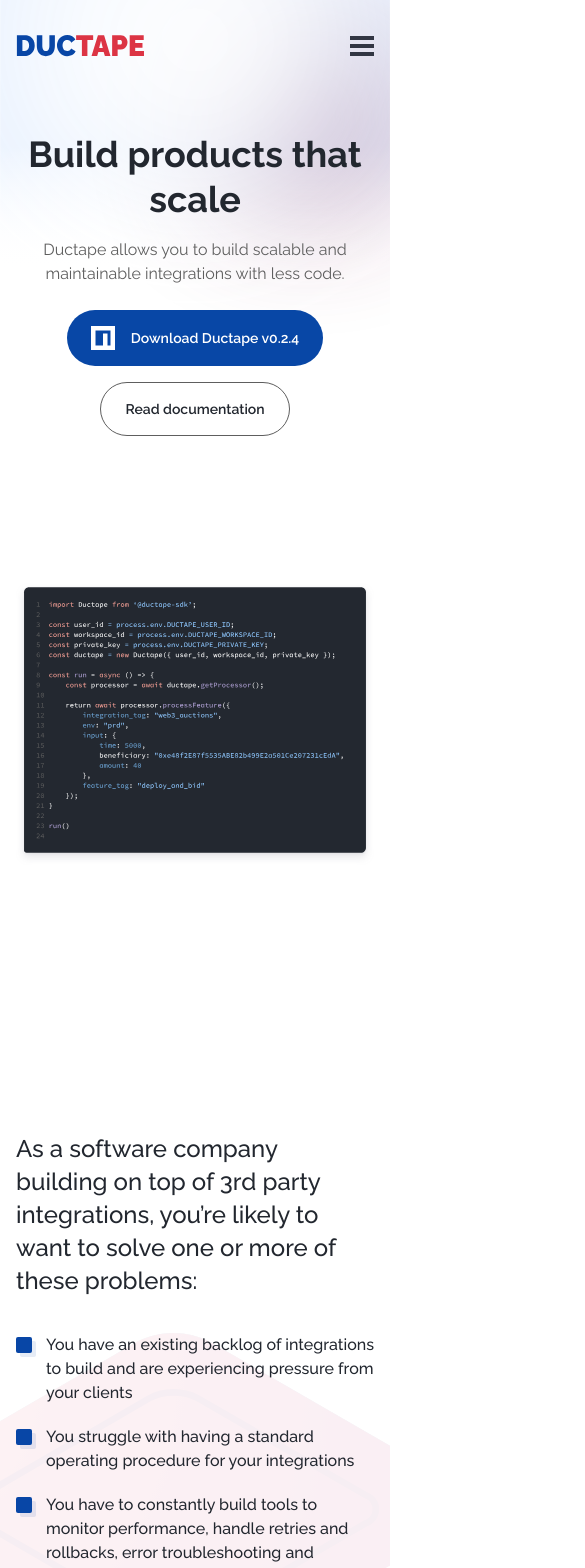
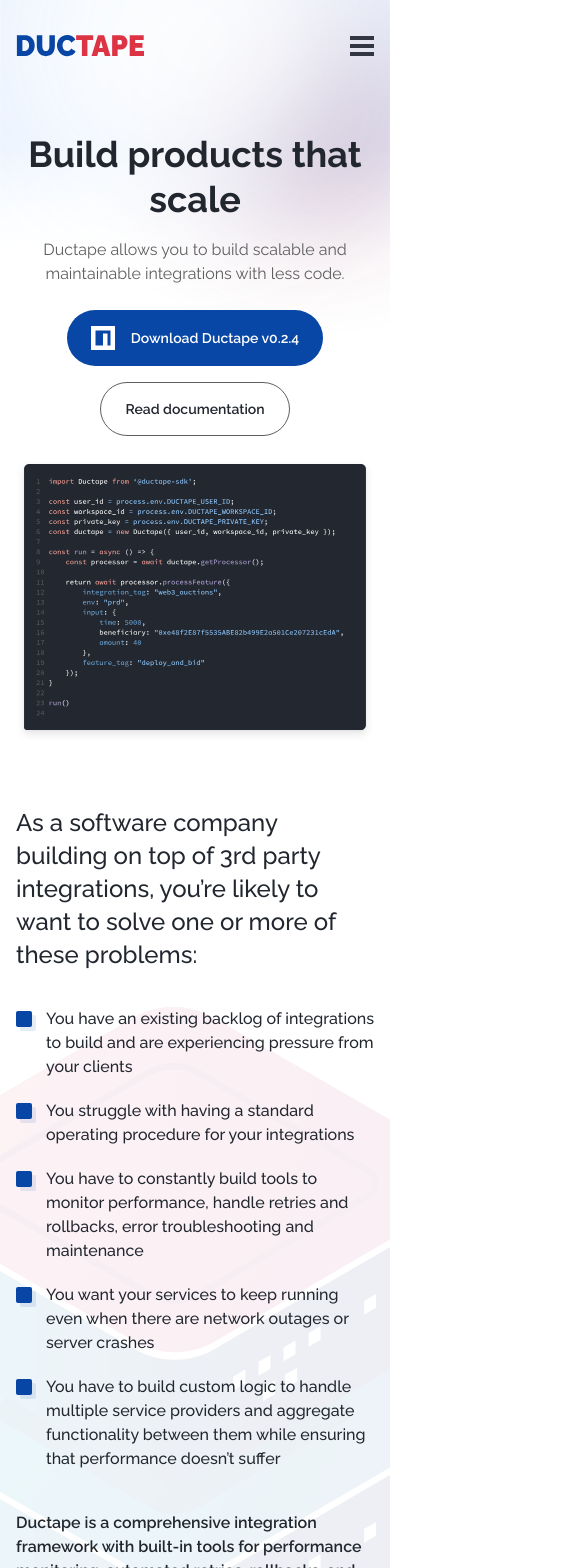
Before and after one commit to Ductape-LLC/ductape-frontend, a Next.js app: page / in a window 390 px wide. Shown: the top 1568 px of the page, 585 px wide, since content can reach past the window. Built offline with nearby package versions, Linux system fonts and the light colour scheme.

Commit message:
updated homepage ui

```diff
--- a/src/app/page.tsx
+++ b/src/app/page.tsx
@@ -42,8 +42,8 @@
     <div className="bg-white min-h-screen bg-[url('/images/homepage-linear-bg.svg')] bg-no-repeat bg-contain bg-top">
       <div className="px-4 pt-6">
         <Nav />
-        <main className="max-w-[1344px] mx-auto flex items-center justify-between py-16 gap-6 xl:gap-0 flex-wrap lg:flex-nowrap">
-          <div className="flex flex-col max-w-[580px] text-center md:text-start">
+        <main className="max-w-[1344px] mx-auto flex items-center justify-center lg:justify-between py-16 gap-6 xl:gap-0 flex-wrap lg:flex-nowrap">
+          <div className="flex flex-col items-center lg:items-start max-w-[580px] text-center lg:text-start">
             <h1 className="text-grey font-bold text-4xl lg:text-[3.5rem] lg:w-4/5 leading-tight">
               Build products that scale
             </h1>
@@ -73,7 +73,7 @@
             </div>
           </div>
 
-          <div className="relative w-[680px] h-[528px]">
+          <div className="hidden md:block relative w-[680px] h-[528px]">
             <Image
               src="/images/hero-code-snippet.svg"
               fill
@@ -81,9 +81,19 @@
               priority
             />
           </div>
+
+          <div className="md:hidden">
+            <Image
+              src="/images/hero-code-snippet.svg"
+              width={680}
+              height={528}
+              alt="ductape"
+              priority
+            />
+          </div>
         </main>
 
-        <section className="pt-20 pb-28 bg-[url('/images/software-section-art.svg')] bg-no-repeat bg-auto bg-[right_-45px_bottom_0] -mx-4">
+        <section className="md:pt-20 pb-28 bg-[url('/images/software-section-art.svg')] bg-no-repeat bg-auto bg-[right_-45px_bottom_0] -mx-4">
           <div className="max-w-[1344px] mx-auto px-4">
             <h3 className="text-2xl lg:text-[2.5rem] max-w-[998px] text-grey font-medium leading-snug">
               As a software company building on top of 3rd party integrations,
@@ -321,7 +331,12 @@
               </div>
             </div>
             <div className="flex flex-col grow max-w-[668px]">
-              <div className="bg-[#201741] p-6 border-b-2 border-b-primary">
+              <div
+                className="bg-[#201741] p-6 border-b-2 border-b-primary overflow-x-auto"
+                style={{
+                  contain: "inline-size",
+                }}
+              >
                 <StyledJson />
               </div>
               <div className="bg-[#16102D] px-6 py-7 flex flex-col gap-4">
```
